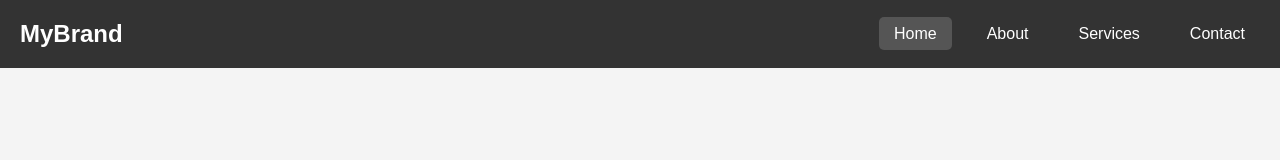
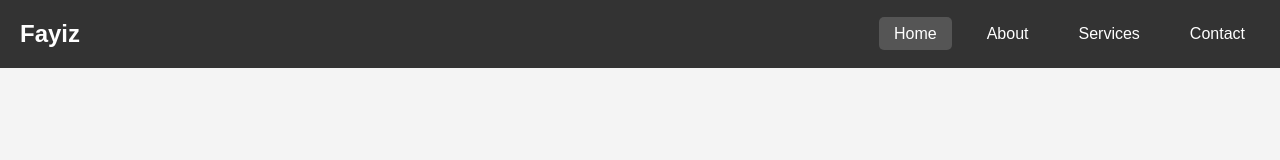
Before and after one commit to fayiz-123/Fayiz-WebPage, a plain HTML site: page index.html in a window 1280 px wide. Shown: the top 160 px of the page. Drawn offline with Linux system fonts and the light colour scheme.

Commit message:
some changes

```diff
--- a/index.html
+++ b/index.html
@@ -8,7 +8,7 @@
 </head>
 <body>
     <header>
-        <div class="logo">MyBrand</div>
+        <div class="logo">Fayiz</div>
         <nav>
             <ul>
                 <li><a href="index.html" class="active">Home</a></li>
```
